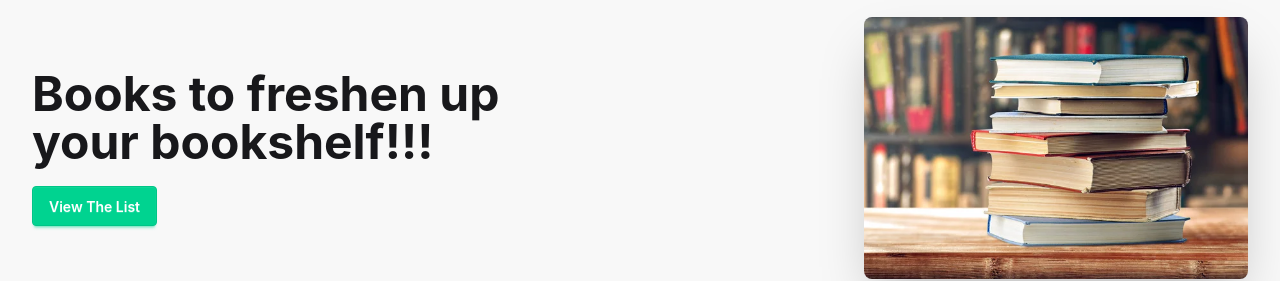
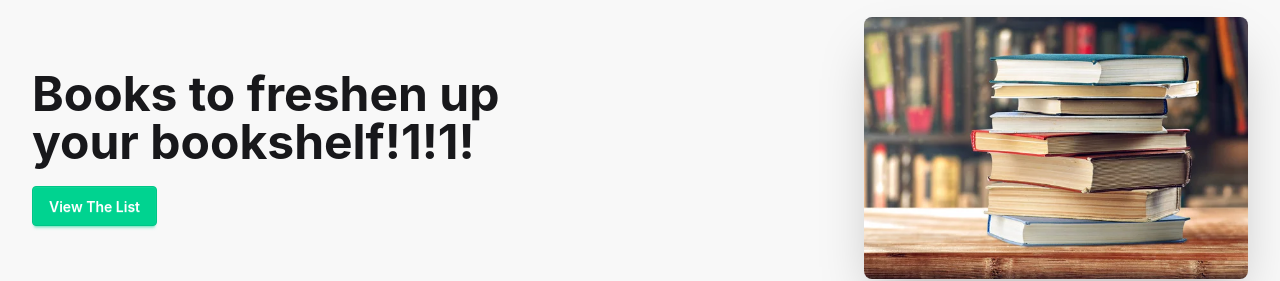
Before and after one commit to Ahsanul-Islam-083/page-vibe, a React (Vite) app: page / in a window 1280 px wide. Shown: the part 227-508 px from the top of the page. Built offline with nearby package versions, Linux system fonts and the light colour scheme.

Commit message:
update banner text for improved engagement

```diff
--- a/src/components/HomePage/Banner.jsx
+++ b/src/components/HomePage/Banner.jsx
@@ -11,7 +11,7 @@ const Banner = () => {
                         className="sm:max-w-sm rounded-lg shadow-2xl"
                     />
                     <div>
-                        <h1 className="  text-2xl md:text-5xl font-bold w-full md:w-125 pb-5">Books to freshen up your bookshelf!!!</h1>
+                        <h1 className="  text-2xl md:text-5xl font-bold w-full md:w-125 pb-5">Books to freshen up your bookshelf!1!1!</h1>
                         <button className="btn btn-success text-white mx-auto">View The List</button>
                     </div>
                 </div>
```
